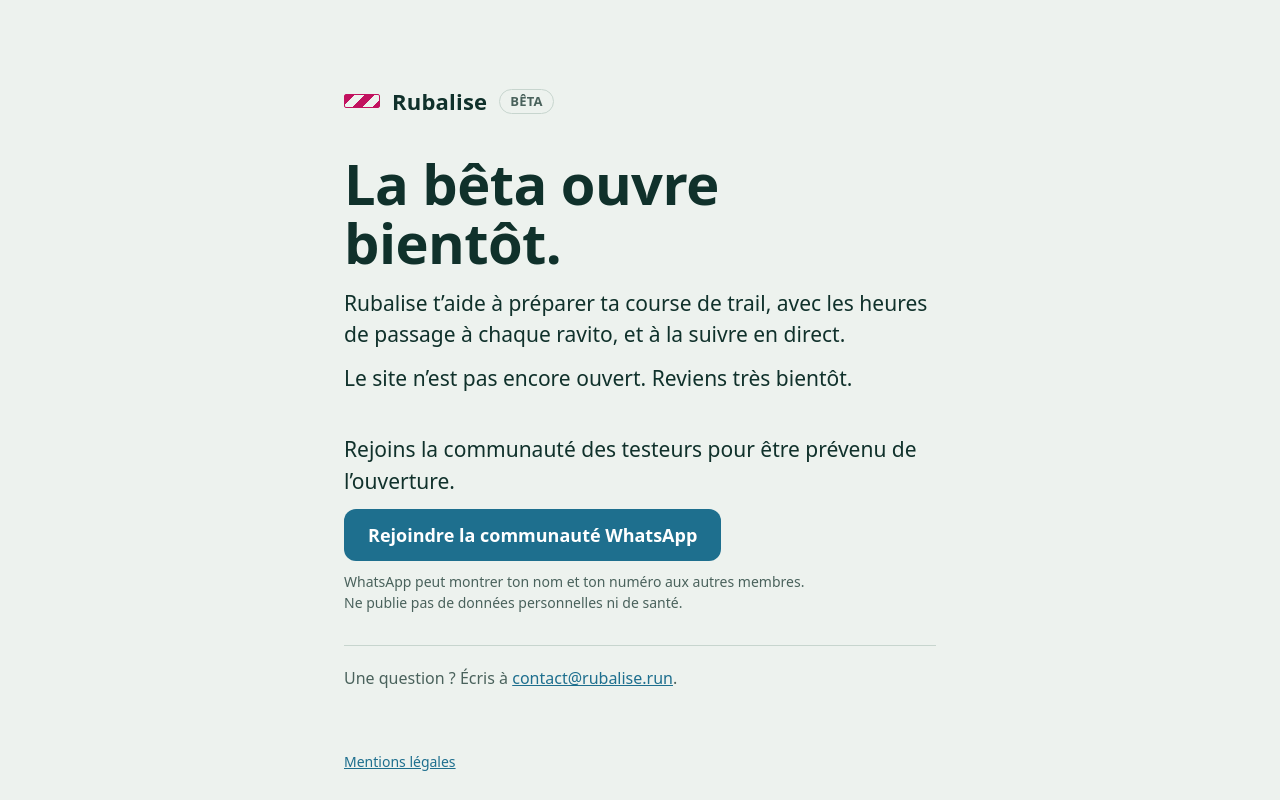
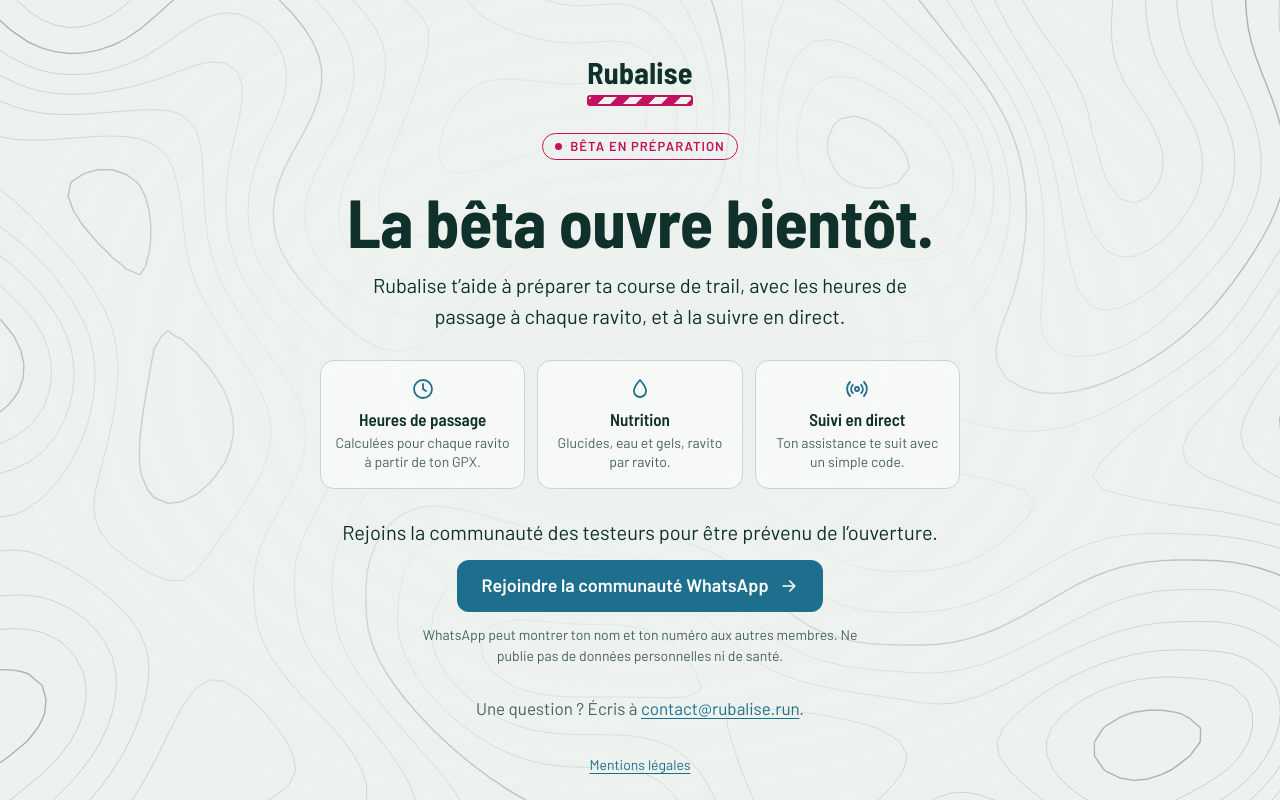
Before and after one commit to tom1estnza/rubalise, a website: page docs/index.html in a window 1280 px wide. Drawn offline with Linux system fonts and the light colour scheme.

Commit message:
Page « bêta bientôt » refaite : fond topographique animé, apparition avec Motion
- docs/index.html : nouvelle mise en page (logo rubalise, badge, 3 points forts, bouton WhatsApp), thème clair et sombre
- docs/topo.js : courbes de niveau animées (d'après « Topography Background » de 21st.dev, sans React), colline sous le pointeur, ondes au toucher
- docs/rm-motion.js : Motion (même version que l'appli) pour l'apparition des blocs

```diff
--- a/docs/index.html
+++ b/docs/index.html
@@ -2,11 +2,12 @@
 <html lang="fr">
 <head>
 <meta charset="utf-8">
-<meta name="viewport" content="width=device-width, initial-scale=1">
+<meta name="viewport" content="width=device-width, initial-scale=1, viewport-fit=cover">
 <title>Rubalise · la bêta ouvre bientôt</title>
 <meta name="description" content="Rubalise aide à préparer une course de trail et à la suivre en direct. La bêta ouvre bientôt.">
 <link rel="canonical" href="https://rubalise.run/">
-<meta name="theme-color" content="#10312B">
+<meta name="theme-color" content="#EDF2EE" media="(prefers-color-scheme: light)">
+<meta name="theme-color" content="#0D1F1B" media="(prefers-color-scheme: dark)">
 <link rel="icon" type="image/png" sizes="32x32" href="/icon-32.png">
 <link rel="apple-touch-icon" href="/apple-touch-icon.png">
 <meta property="og:type" content="website">
@@ -16,45 +17,127 @@
 <meta property="og:description" content="Rubalise aide à préparer une course de trail et à la suivre en direct. La bêta ouvre bientôt.">
 <meta property="og:url" content="https://rubalise.run/">
 <meta property="og:image" content="https://rubalise.run/icon-512.png">
+<script>
+// Masque les blocs avant leur apparition animée, seulement si l'animation est permise ; filet de sécurité à 2,5 s.
+if (window.matchMedia && matchMedia('(prefers-reduced-motion: no-preference)').matches) {
+  document.documentElement.classList.add('anim');
+  setTimeout(function () { document.documentElement.classList.remove('anim'); }, 2500);
+}
+</script>
+<link rel="preconnect" href="https://fonts.googleapis.com">
+<link rel="preconnect" href="https://fonts.gstatic.com" crossorigin>
+<link rel="stylesheet" href="https://fonts.googleapis.com/css2?family=Barlow:wght@400;500;600&family=Barlow+Semi+Condensed:wght@600;700&display=swap">
 <style>
-:root{--bg:#EDF2EE;--ink:#10312B;--ink2:#4A625C;--line:#C7D5CE;--accent:#1E6F8E;--accent-ink:#FFFFFF;--live:#C2125F;color-scheme:light dark}
-@media (prefers-color-scheme:dark){:root{--bg:#0D1F1B;--ink:#E5F0EB;--ink2:#9CB5AC;--line:#294640;--accent:#6CC0E0;--accent-ink:#0D1F1B;--live:#FF6BB0}}
+:root{
+  --bg:#EDF2EE;--ink:#10312B;--ink2:#4A625C;--line:#C7D5CE;--surface:rgba(250,251,250,.78);
+  --accent:#1E6F8E;--accent-ink:#FFFFFF;--live:#C2125F;--topo:16,49,43;--topo-a:.17;
+  --f-body:"Barlow",system-ui,-apple-system,"Segoe UI",Roboto,sans-serif;
+  --f-head:"Barlow Semi Condensed","Barlow",system-ui,sans-serif;
+  color-scheme:light dark;
+}
+@media (prefers-color-scheme:dark){:root{
+  --bg:#0D1F1B;--ink:#E5F0EB;--ink2:#9CB5AC;--line:#294640;--surface:rgba(19,48,42,.74);
+  --accent:#6CC0E0;--accent-ink:#0D1F1B;--live:#FF6BB0;--topo:156,205,188;--topo-a:.16;
+}}
 *,*::before,*::after{box-sizing:border-box}
 html{-webkit-text-size-adjust:100%}
-body{margin:0;min-height:100vh;min-height:100dvh;display:flex;flex-direction:column;background:var(--bg);color:var(--ink);font:16px/1.5 system-ui,-apple-system,"Segoe UI",Roboto,"Helvetica Neue",Arial,sans-serif}
-main{flex:1;display:flex;flex-direction:column;justify-content:center;max-width:640px;width:100%;margin:0 auto;padding:48px 24px 24px}
-.brand{display:flex;align-items:center;gap:12px;margin:0 0 36px;font-weight:700;font-size:22px;letter-spacing:.01em}
-.tape{display:inline-block;width:36px;height:14px;border-radius:2px;border:1px solid var(--live);background:repeating-linear-gradient(135deg,var(--live) 0 7px,var(--bg) 7px 14px)}
-.pill{font-size:13px;font-weight:600;color:var(--ink2);border:1px solid var(--line);border-radius:999px;padding:2px 10px}
-h1{margin:0 0 16px;font-size:clamp(34px,8vw,56px);line-height:1.05;letter-spacing:-.01em}
-.lead{margin:0 0 12px;font-size:clamp(18px,3.4vw,21px);max-width:34em}
+body{margin:0;min-height:100vh;min-height:100dvh;display:flex;flex-direction:column;background:var(--bg);color:var(--ink);font:17px/1.55 var(--f-body)}
+
+/* Fond topographique (inspiré du composant « Topography Background » de 21st.dev) */
+#topo{position:fixed;inset:0;width:100%;height:100%;z-index:0;pointer-events:none}
+.veil{position:fixed;inset:0;z-index:0;pointer-events:none;background:radial-gradient(ellipse 60% 70% at 50% 45%,var(--bg) 30%,transparent 100%);opacity:.9}
+
+main,footer{position:relative;z-index:1}
+main{flex:1;display:flex;flex-direction:column;align-items:center;justify-content:center;text-align:center;gap:28px;width:100%;max-width:680px;margin:0 auto;padding:56px 20px 32px}
+
+/* Logo : le nom posé sur une rubalise */
+.logo{display:inline-flex;flex-direction:column;align-items:stretch;gap:8px;margin:0;font:700 30px/1 var(--f-head);letter-spacing:.01em}
+.tape{display:block;height:11px;border-radius:3px;border:2px solid var(--live);background:repeating-linear-gradient(135deg,var(--live) 0 9px,var(--bg) 9px 18px);background-size:25.46px 100%}
+.pill{display:inline-flex;align-items:center;gap:8px;font:600 13px/1 var(--f-body);letter-spacing:.08em;text-transform:uppercase;color:var(--live);border:1.5px solid currentColor;border-radius:999px;padding:6px 12px}
+.pill .dot{width:7px;height:7px;border-radius:50%;background:currentColor}
+
+.hero{display:flex;flex-direction:column;align-items:center;gap:14px}
+h1{margin:0;font:700 clamp(40px,9vw,68px)/1.02 var(--f-head);letter-spacing:-.01em;text-wrap:balance}
+.lead{margin:0;max-width:30em;font-size:clamp(18px,3.2vw,20px);color:var(--ink);text-wrap:pretty}
 .mute{margin:0;color:var(--ink2)}
-a{color:var(--accent)}
+
+/* Ce que fait Rubalise */
+.feats{list-style:none;margin:0;padding:0;display:grid;grid-template-columns:repeat(3,1fr);gap:12px;width:100%}
+.feat{display:flex;flex-direction:column;align-items:center;gap:8px;padding:16px 12px;border:1px solid var(--line);border-radius:14px;background:var(--surface);-webkit-backdrop-filter:blur(6px);backdrop-filter:blur(6px)}
+.feat svg{width:24px;height:24px;stroke:var(--accent);fill:none;stroke-width:1.8;stroke-linecap:round;stroke-linejoin:round}
+.feat b{font:600 17px/1.2 var(--f-head)}
+.feat span{font-size:14px;line-height:1.35;color:var(--ink2)}
+
+/* Appel à l'action */
+.join{display:flex;flex-direction:column;align-items:center;gap:12px;width:100%}
+.btn{display:inline-flex;align-items:center;justify-content:center;gap:10px;min-height:52px;padding:12px 24px;border-radius:12px;background:var(--accent);color:var(--accent-ink);font:600 18px/1.2 var(--f-body);text-decoration:none;cursor:pointer;transition:transform .18s ease,box-shadow .18s ease,filter .18s ease}
+.btn svg{width:20px;height:20px;stroke:currentColor;fill:none;stroke-width:2;stroke-linecap:round;stroke-linejoin:round;transition:transform .18s ease}
+.btn:hover{filter:brightness(1.06);box-shadow:0 8px 22px -10px var(--accent)}
+.btn:hover svg{transform:translateX(3px)}
+.btn:active{transform:scale(.98)}
+.btn:focus-visible{outline:none;box-shadow:0 0 0 3px var(--bg),0 0 0 6px var(--accent)}
+.small{margin:0;max-width:32em;font-size:14px;color:var(--ink2)}
+
+a{color:var(--accent);text-underline-offset:3px}
 a:focus-visible{outline:none;box-shadow:0 0 0 3px color-mix(in srgb,var(--accent) 45%,transparent);border-radius:4px}
-.join{margin:28px 0 0}
-.btn{display:inline-flex;align-items:center;justify-content:center;min-height:52px;padding:12px 24px;border-radius:12px;background:var(--accent);color:var(--accent-ink);font-weight:700;font-size:18px;text-decoration:none}
-.btn:hover{filter:brightness(1.06)}
-.btn:focus-visible{outline:none;box-shadow:0 0 0 3px var(--bg),0 0 0 6px var(--accent)}
-.small{margin:10px 0 0;font-size:14px;color:var(--ink2);max-width:34em}
-.rule{height:1px;background:var(--line);border:0;margin:32px 0 20px}
-footer{max-width:640px;width:100%;margin:0 auto;padding:0 24px 28px;color:var(--ink2);font-size:14px}
-@media (prefers-reduced-motion:no-preference){main{animation:in .5s ease-out both}@keyframes in{from{opacity:0;transform:translateY(6px)}to{opacity:1;transform:none}}}
+footer{display:flex;flex-wrap:wrap;justify-content:center;gap:6px 18px;width:100%;max-width:680px;margin:0 auto;padding:0 20px max(24px,env(safe-area-inset-bottom));font-size:14px;color:var(--ink2)}
+
+@media (max-width:560px){
+  main{gap:24px;padding-top:40px}
+  .feats{grid-template-columns:1fr}
+  .feat{flex-direction:row;text-align:left;gap:14px;padding:14px 16px}
+  .feat div{display:flex;flex-direction:column;gap:2px}
+  .btn{width:100%}
+}
+@media (min-width:561px){.feat div{display:flex;flex-direction:column;gap:4px}}
+
+/* Apparition : masqué seulement si le script d'animation tourne (classe posée par le script) */
+.anim [data-reveal]{opacity:0}
+@media (prefers-reduced-motion:no-preference){
+  .tape{animation:march 1.6s linear infinite}
+  @keyframes march{to{background-position:25.46px 0}}
+}
 </style>
 </head>
 <body>
+<canvas id="topo" aria-hidden="true"></canvas>
+<div class="veil" aria-hidden="true"></div>
+
 <main>
-<p class="brand"><span class="tape" aria-hidden="true"></span><span>Rubalise</span><span class="pill">BÊTA</span></p>
-<h1>La bêta ouvre bientôt.</h1>
-<p class="lead">Rubalise t’aide à préparer ta course de trail, avec les heures de passage à chaque ravito, et à la suivre en direct.</p>
-<p class="lead">Le site n’est pas encore ouvert. Reviens très bientôt.</p>
-<div class="join">
-<p class="lead">Rejoins la communauté des testeurs pour être prévenu de l’ouverture.</p>
-<a class="btn" href="https://chat.whatsapp.com/IRDZRjCw5mCBZpoBB4ALiD" target="_blank" rel="noopener noreferrer">Rejoindre la communauté WhatsApp</a>
-<p class="small">WhatsApp peut montrer ton nom et ton numéro aux autres membres. Ne publie pas de données personnelles ni de santé.</p>
-</div>
-<hr class="rule">
-<p class="mute">Une question ? Écris à <a href="mailto:contact@rubalise.run">contact@rubalise.run</a>.</p>
+  <div class="hero">
+    <p class="logo" data-reveal><span>Rubalise</span><span class="tape" aria-hidden="true"></span></p>
+    <p class="pill" data-reveal><span class="dot" aria-hidden="true"></span>Bêta en préparation</p>
+    <h1 data-reveal>La bêta ouvre bientôt.</h1>
+    <p class="lead" data-reveal>Rubalise t’aide à préparer ta course de trail, avec les heures de passage à chaque ravito, et à la suivre en direct.</p>
+  </div>
+
+  <ul class="feats" aria-label="Ce que fait Rubalise">
+    <li class="feat" data-reveal>
+      <svg viewBox="0 0 24 24" aria-hidden="true"><circle cx="12" cy="12" r="9"/><path d="M12 7v5l3 2"/></svg>
+      <div><b>Heures de passage</b><span>Calculées pour chaque ravito à partir de ton GPX.</span></div>
+    </li>
+    <li class="feat" data-reveal>
+      <svg viewBox="0 0 24 24" aria-hidden="true"><path d="M12 3s6 6.5 6 11a6 6 0 0 1-12 0c0-4.5 6-11 6-11z"/></svg>
+      <div><b>Nutrition</b><span>Glucides, eau et gels, ravito par ravito.</span></div>
+    </li>
+    <li class="feat" data-reveal>
+      <svg viewBox="0 0 24 24" aria-hidden="true"><circle cx="12" cy="12" r="2"/><path d="M16.2 7.8a6 6 0 0 1 0 8.4M7.8 16.2a6 6 0 0 1 0-8.4M19 5a10 10 0 0 1 0 14M5 19A10 10 0 0 1 5 5"/></svg>
+      <div><b>Suivi en direct</b><span>Ton assistance te suit avec un simple code.</span></div>
+    </li>
+  </ul>
+
+  <div class="join" data-reveal>
+    <p class="lead">Rejoins la communauté des testeurs pour être prévenu de l’ouverture.</p>
+    <a class="btn" href="https://chat.whatsapp.com/IRDZRjCw5mCBZpoBB4ALiD" target="_blank" rel="noopener noreferrer">Rejoindre la communauté WhatsApp<svg viewBox="0 0 24 24" aria-hidden="true"><path d="M5 12h14M13 6l6 6-6 6"/></svg></a>
+    <p class="small">WhatsApp peut montrer ton nom et ton numéro aux autres membres. Ne publie pas de données personnelles ni de santé.</p>
+  </div>
+
+  <p class="mute" data-reveal>Une question ? Écris à <a href="mailto:contact@rubalise.run">contact@rubalise.run</a>.</p>
 </main>
+
 <footer><a href="/mentions-legales.html">Mentions légales</a></footer>
+
+<script src="rm-motion.js"></script>
+<script src="topo.js"></script>
 </body>
 </html>
--- /dev/null
+++ b/docs/topo.js
@@ -0,0 +1,191 @@
+// Rubalise : page « bêta bientôt ».
+// Fond de courbes de niveau qui dérivent lentement, se soulèvent en colline sous le doigt ou la souris
+// et ondulent au toucher (d'après le composant « Topography Background » de 21st.dev, réécrit sans React),
+// puis apparition des blocs avec Motion (rm-motion.js, déjà utilisé par l'appli).
+(function () {
+  var reduce = window.matchMedia('(prefers-reduced-motion: reduce)');
+  var root = document.documentElement;
+
+  // ---------- apparition des blocs (Motion) ----------
+  var items = document.querySelectorAll('[data-reveal]');
+  if (root.classList.contains('anim') && window.RM && items.length) {
+    window.RM.animate(items,
+      { opacity: [0, 1], transform: ['translateY(16px)', 'translateY(0px)'] },
+      { duration: 0.6, delay: window.RM.stagger(0.07, { startDelay: 0.1 }), ease: [0.22, 1, 0.36, 1] });
+  }
+  root.classList.remove('anim');
+
+  // ---------- bruit de Perlin (3D : x, y et le temps) ----------
+  var P = new Uint8Array(512);
+  (function () {
+    var t = [], seed = 1013, i, j, k;
+    for (i = 0; i < 256; i++) t[i] = i;
+    for (i = 255; i > 0; i--) { seed = (seed * 16807) % 2147483647; j = seed % (i + 1); k = t[i]; t[i] = t[j]; t[j] = k; }
+    for (i = 0; i < 512; i++) P[i] = t[i & 255];
+  })();
+  function fade(t) { return t * t * t * (t * (t * 6 - 15) + 10); }
+  function lerp(a, b, t) { return a + (b - a) * t; }
+  function grad(h, x, y, z) {
+    h &= 15;
+    var u = h < 8 ? x : y, v = h < 4 ? y : (h === 12 || h === 14 ? x : z);
+    return ((h & 1) ? -u : u) + ((h & 2) ? -v : v);
+  }
+  function noise(x, y, z) {
+    var X = Math.floor(x) & 255, Y = Math.floor(y) & 255, Z = Math.floor(z) & 255;
+    x -= Math.floor(x); y -= Math.floor(y); z -= Math.floor(z);
+    var u = fade(x), v = fade(y), w = fade(z);
+    var A = P[X] + Y, AA = P[A] + Z, AB = P[A + 1] + Z, B = P[X + 1] + Y, BA = P[B] + Z, BB = P[B + 1] + Z;
+    return lerp(
+      lerp(lerp(grad(P[AA], x, y, z), grad(P[BA], x - 1, y, z), u),
+           lerp(grad(P[AB], x, y - 1, z), grad(P[BB], x - 1, y - 1, z), u), v),
+      lerp(lerp(grad(P[AA + 1], x, y, z - 1), grad(P[BA + 1], x - 1, y, z - 1), u),
+           lerp(grad(P[AB + 1], x, y - 1, z - 1), grad(P[BB + 1], x - 1, y - 1, z - 1), u), v), w);
+  }
+
+  // ---------- courbes de niveau ----------
+  var canvas = document.getElementById('topo');
+  var ctx = canvas && canvas.getContext && canvas.getContext('2d');
+  if (!ctx) return;
+
+  var CELL = 14;          // taille d'une maille (px CSS)
+  var FEATURE = 300;      // taille des reliefs (px CSS)
+  var STEP = 0.11;        // écart entre deux courbes
+  var HILL_R = 110;       // rayon de la colline sous le pointeur
+  var HILL_H = 0.55;      // hauteur de la colline
+  var RIPPLE_W = 60;      // largeur d'une onde
+  var FPS = 30;
+
+  var W = 0, H = 0, dpr = 1, cols = 0, rows = 0, field = null;
+  var z = 0, color = '16,49,43', alpha = 0.13;
+  var ptr = { x: -9999, y: -9999, tx: -9999, ty: -9999, on: false, lift: 0 };
+  var ripples = [];
+
+  function readColors() {
+    var cs = getComputedStyle(root);
+    color = (cs.getPropertyValue('--topo') || '16,49,43').trim();
+    alpha = parseFloat(cs.getPropertyValue('--topo-a')) || 0.13;
+  }
+
+  function resize() {
+    dpr = Math.min(window.devicePixelRatio || 1, 2);
+    W = window.innerWidth; H = window.innerHeight;
+    canvas.width = Math.round(W * dpr); canvas.height = Math.round(H * dpr);
+    cols = Math.ceil(W / CELL) + 1; rows = Math.ceil(H / CELL) + 1;
+    field = new Float32Array(cols * rows);
+    draw(performance.now());
+  }
+
+  function sample(now) {
+    var i, j, x, y, v, dx, dy, d, k, r;
+    for (j = 0; j < rows; j++) {
+      y = j * CELL;
+      for (i = 0; i < cols; i++) {
+        x = i * CELL;
+        v = noise(x / FEATURE, y / FEATURE, z);
+        if (ptr.lift > 0.001) {
+          dx = x - ptr.x; dy = y - ptr.y; d = dx * dx + dy * dy;
+          v += HILL_H * ptr.lift * Math.exp(-d / (HILL_R * HILL_R));
+        }
+        for (k = 0; k < ripples.length; k++) {
+          r = ripples[k];
+          dx = x - r.x; dy = y - r.y; d = Math.sqrt(dx * dx + dy * dy) - r.r;
+          v += r.a * Math.exp(-(d * d) / (RIPPLE_W * RIPPLE_W)) * Math.cos(d / 18);
+        }
+        field[j * cols + i] = v;
+      }
+    }
+  }
+
+  // Marching squares : un segment par maille et par niveau traversé
+  function draw(now) {
+    if (!field) return;
+    sample(now);
+    var thin = new Path2D(), thick = new Path2D();
+    var i, j, a, b, c, d, lo, hi, L, n, s, p, x0, y0;
+    for (j = 0; j < rows - 1; j++) {
+      for (i = 0; i < cols - 1; i++) {
+        a = field[j * cols + i]; b = field[j * cols + i + 1];
+        c = field[(j + 1) * cols + i + 1]; d = field[(j + 1) * cols + i];
+        lo = Math.min(a, b, c, d); hi = Math.max(a, b, c, d);
+        x0 = i * CELL; y0 = j * CELL;
+        for (n = Math.ceil(lo / STEP); n * STEP <= hi; n++) {
+          L = n * STEP;
+          s = (a > L ? 8 : 0) | (b > L ? 4 : 0) | (c > L ? 2 : 0) | (d > L ? 1 : 0);
+          if (s === 0 || s === 15) continue;
+          p = (n % 5 === 0) ? thick : thin;
+          seg(p, s, L, a, b, c, d, x0, y0);
+        }
+      }
+    }
+    ctx.setTransform(dpr, 0, 0, dpr, 0, 0);
+    ctx.clearRect(0, 0, W, H);
+    ctx.strokeStyle = 'rgba(' + color + ',' + alpha + ')';
+    ctx.lineWidth = 1; ctx.stroke(thin);
+    ctx.strokeStyle = 'rgba(' + color + ',' + Math.min(alpha * 1.9, 1) + ')';
+    ctx.lineWidth = 1.4; ctx.stroke(thick);
+  }
+
+  function seg(p, s, L, a, b, c, d, x, y) {
+    var C = CELL;
+    var top = [x + C * (L - a) / (b - a), y], right = [x + C, y + C * (L - b) / (c - b)];
+    var bottom = [x + C * (L - d) / (c - d), y + C], left = [x, y + C * (L - a) / (d - a)];
+    function ln(u, v) { p.moveTo(u[0], u[1]); p.lineTo(v[0], v[1]); }
+    switch (s) {
+      case 1: case 14: ln(left, bottom); break;
+      case 2: case 13: ln(bottom, right); break;
+      case 3: case 12: ln(left, right); break;
+      case 4: case 11: ln(top, right); break;
+      case 6: case 9: ln(top, bottom); break;
+      case 7: case 8: ln(left, top); break;
+      case 5: ln(left, top); ln(bottom, right); break;
+      case 10: ln(top, right); ln(left, bottom); break;
+    }
+  }
+
+  // ---------- boucle d'animation ----------
+  var raf = 0, last = 0;
+  function tick(now) {
+    raf = requestAnimationFrame(tick);
+    if (now - last < 1000 / FPS) return;
+    var dt = Math.min((now - last) / 1000, 0.1); last = now;
+    z += dt * 0.045;                                   // dérive lente du relief
+    var k = 1 - Math.exp(-dt * 9);                     // ressort amorti : la colline suit le pointeur en douceur
+    ptr.x += (ptr.tx - ptr.x) * k; ptr.y += (ptr.ty - ptr.y) * k;
+    ptr.lift += ((ptr.on ? 1 : 0) - ptr.lift) * (1 - Math.exp(-dt * 4));
+    for (var i = ripples.length - 1; i >= 0; i--) {
+      var r = ripples[i]; r.r += dt * 260; r.a *= Math.exp(-dt * 1.6);
+      if (r.a < 0.01) ripples.splice(i, 1);
+    }
+    draw(now);
+  }
+  function start() { if (!raf && !reduce.matches && !document.hidden) { last = performance.now(); raf = requestAnimationFrame(tick); } }
+  function stop() { cancelAnimationFrame(raf); raf = 0; }
+
+  function move(e) {
+    if (e.pointerType === 'touch' && e.type === 'pointermove' && !e.isPrimary) return;
+    if (!ptr.on && ptr.lift < 0.01) { ptr.x = e.clientX; ptr.y = e.clientY; }
+    ptr.tx = e.clientX; ptr.ty = e.clientY; ptr.on = true;
+  }
+  window.addEventListener('pointermove', move, { passive: true });
+  window.addEventListener('pointerdown', function (e) {
+    move(e);
+    if (reduce.matches) return;
+    ripples.push({ x: e.clientX, y: e.clientY, r: 0, a: 0.35 });
+    if (ripples.length > 4) ripples.shift();
+  }, { passive: true });
+  document.addEventListener('pointerleave', function () { ptr.on = false; });
+  window.addEventListener('pointerup', function (e) { if (e.pointerType === 'touch') ptr.on = false; }, { passive: true });
+  window.addEventListener('blur', function () { ptr.on = false; });
+
+  document.addEventListener('visibilitychange', function () { document.hidden ? stop() : start(); });
+  if (reduce.addEventListener) reduce.addEventListener('change', function () { reduce.matches ? (stop(), draw(0)) : start(); });
+  var dark = window.matchMedia('(prefers-color-scheme: dark)');
+  if (dark.addEventListener) dark.addEventListener('change', function () { readColors(); draw(0); });
+  var rt = 0;
+  window.addEventListener('resize', function () { clearTimeout(rt); rt = setTimeout(resize, 120); });
+
+  readColors();
+  resize();
+  if (!reduce.matches && window.RM) window.RM.animate(canvas, { opacity: [0, 1] }, { duration: 1.2, ease: 'easeOut' });
+  start();
+})();
```
Also changed, not shown: docs/rm-motion.js (added).
